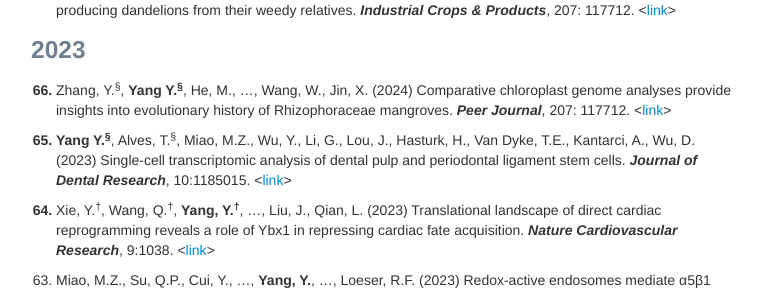
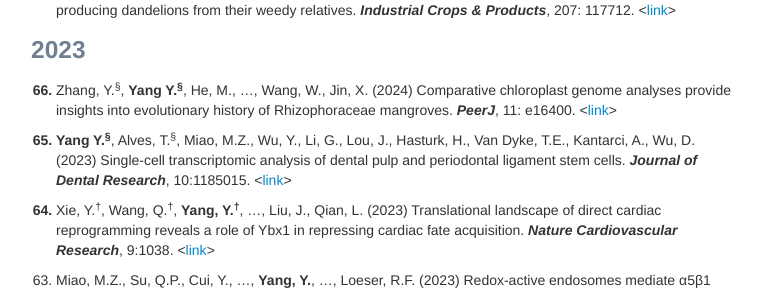
Before and after one commit to yuchenyanggroup/yuchenyanggroup.github.io, a Jekyll site: the page built from pages/pubs.md, in a window 1280 px wide and 900 px high, scrolled down 336 px. Shown: the part 158-450 px from the top of the window, without its empty margins (259-1021 px from the left). Built offline with Jekyll 4.4.1, drawn with Linux system fonts in a browser that asks for light colours.

Commit message:
Update pubs.md

```diff
--- a/pages/pubs.md
+++ b/pages/pubs.md
@@ -20,7 +20,7 @@ title: Yang Group's publications
 <ol start="67" style="font-weight: bold;"> <li><span style="font-weight: normal;"> He, M., Han, X., Qin, X., Bao, J., Li, H., Xie, Q., <b>Yang, Y.<sup>&sect;</sup></b>, Jin, X.<sup>&sect;</sup> (2023) Comparative chloroplast genome analyses provide new insights into phylogeny of Taraxacum and molecular markers for distinguishing rubber producing dandelions from their weedy relatives. <i><b>Industrial Crops & Products</b></i>, 207: 117712. <<a href="https://www.sciencedirect.com/science/article/pii/S0926669023014772">link</a>></span></li></ol>
 
 ### 2023
-<ol start="66" style="font-weight: bold;"> <li><span style="font-weight: normal;"> Zhang, Y.<sup>&sect;</sup>, <b>Yang Y.<sup>&sect;</sup></b>, He, M., …, Wang, W., Jin, X. (2024) Comparative chloroplast genome analyses provide insights into evolutionary history of Rhizophoraceae mangroves. <i><b>Peer Journal</b></i>, 207: 117712. <<a href="https://www.sciencedirect.com/science/article/pii/S0926669023014772">link</a>></span></li></ol>
+<ol start="66" style="font-weight: bold;"> <li><span style="font-weight: normal;"> Zhang, Y.<sup>&sect;</sup>, <b>Yang Y.<sup>&sect;</sup></b>, He, M., …, Wang, W., Jin, X. (2024) Comparative chloroplast genome analyses provide insights into evolutionary history of Rhizophoraceae mangroves. <i><b>PeerJ</b></i>, 11: e16400. <<a href="https://peerj.com/articles/16400/#">link</a>></span></li></ol>
 
 <ol start="65" style="font-weight: bold;"> <li><span style="font-weight: normal;"> <b>Yang Y.<sup>&sect;</sup></b>, Alves, T.<sup>&sect;</sup>, Miao, M.Z., Wu, Y., Li, G., Lou, J., Hasturk, H., Van Dyke, T.E., Kantarci, A., Wu, D. (2023) Single-cell transcriptomic analysis of dental pulp and periodontal ligament stem cells. <i><b>Journal of Dental Research</b></i>, 10:1185015. <<a href="https://www.frontiersin.org/articles/10.3389/fmars.2023.1185015/full">link</a>></span></li></ol>
 
```
